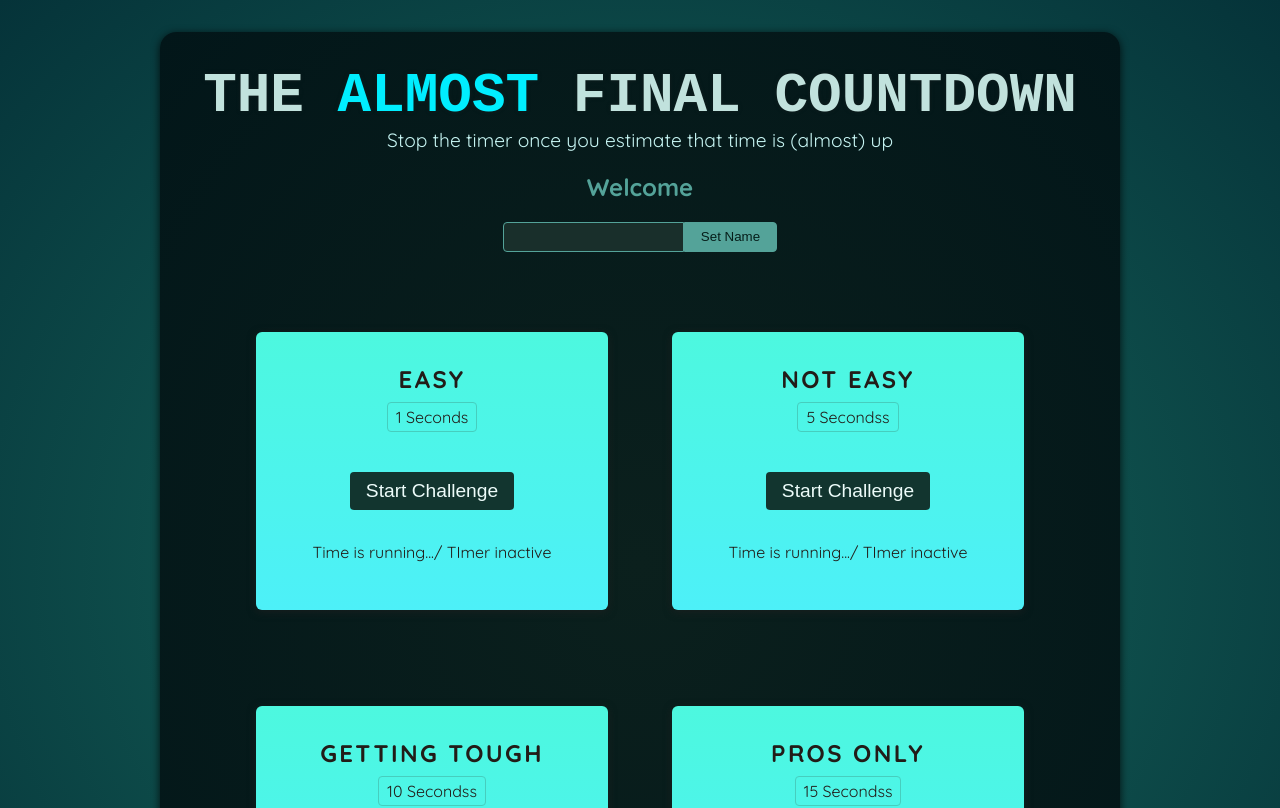
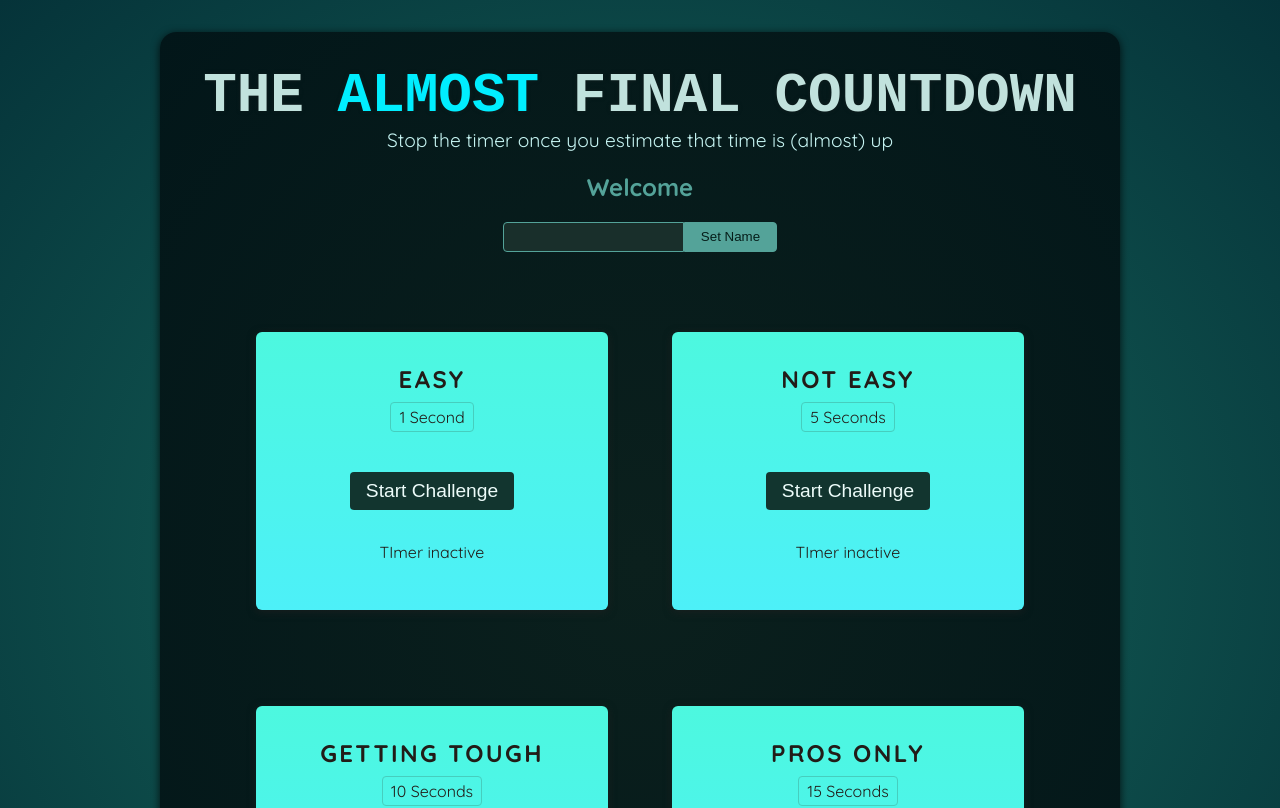
Before and after one commit to LukaDudauri7/Final-Countdown, a React (Vite) app: page / in a window 1280 px wide. Shown: the top 808 px of the page. Built offline with nearby package versions, Linux system fonts and the light colour scheme; a web font is replaced by a local one.

Commit message:
start and stop

```diff
--- a/src/components/TimerChallenge.jsx
+++ b/src/components/TimerChallenge.jsx
@@ -1,17 +1,34 @@
+import { useRef, useState } from "react";
+
+// let timer;
 export default function TimerChallenge({ title, targetTime }) {
+    const timer = useRef();
+    const [timerStarted, setTimerStarted] = useState(false);
+    const [timerExpired, setTimerExpired] = useState(false);
+    function handleStart(){
+        timer.current = setTimeout(() => {
+            setTimerExpired(true);
+        }, targetTime * 1000);
+
+        setTimerStarted(true);
+    }
+    function handleStop() {
+        clearTimeout(timer.current);
+    }
     return (
         <section className="challenge">
             <h2>{title}</h2>
+            {timerExpired && <p>You lost!</p>}
             <p className="challenge-time">
-                {targetTime} Seconds{targetTime > 1 ? 's' : ''}
+                {targetTime} Second{targetTime > 1 ? 's' : ''}
             </p>
             <p>
-                <button>
-                    Start Challenge
+                <button onClick={timerStarted ? handleStop : handleStart}>
+                    {timerStarted ? 'Stop' : 'Start'} Challenge
                 </button>
             </p>
-            <p className="">
-                Time is running.../ TImer inactive
+            <p className={timerStarted ? 'active' : undefined}>
+                {timerStarted ? 'Time is running...' : 'TImer inactive'}
             </p>
         </section>
     )
```
Also changed, not shown: src/App.jsx (+4 -4 lines).
